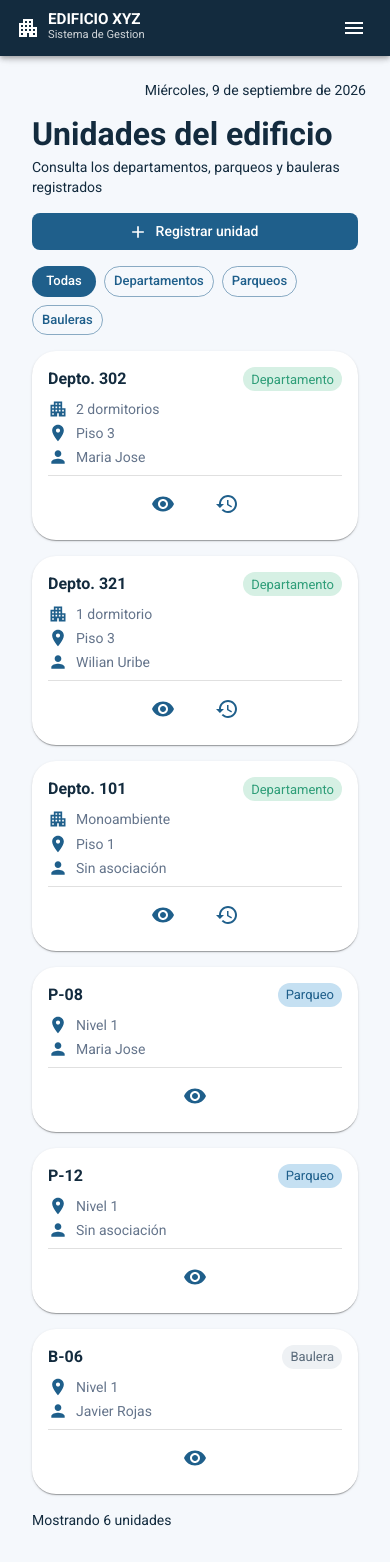
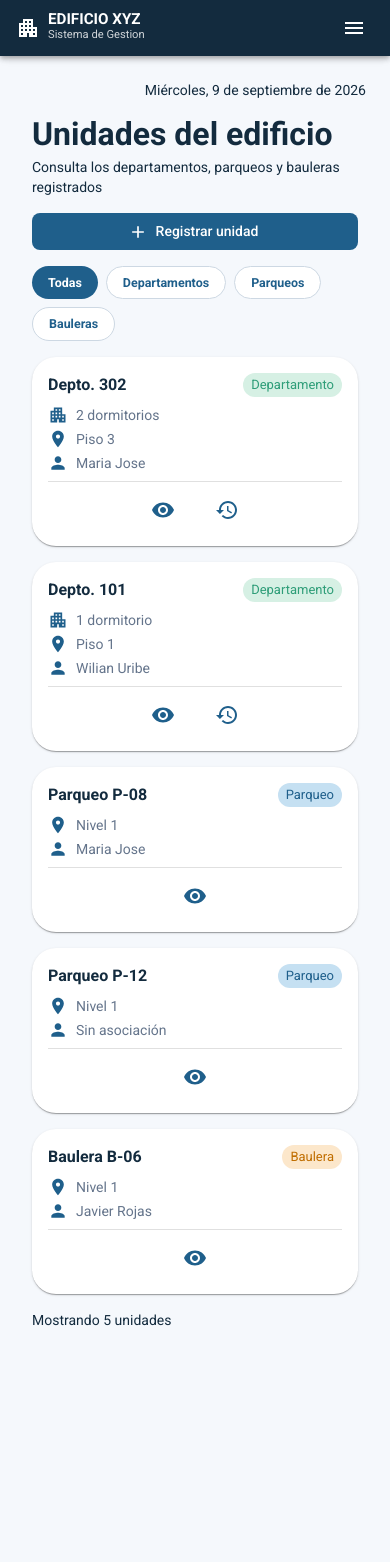
Before and after one commit to 201806081-design/Nexa-edificio-xyz, a React (Vite) app in the folder frontend/: page /unidades in a window 390 px wide. After the commit the page ends 1362 px from the top, so only its background shows below. Built offline with nearby package versions, Linux system fonts and the light colour scheme; sample sign-in values are in the browser's storage.

Commit message:
style(unidades): pestañas responsive (pills en movil, segmentado en escritorio)

```diff
--- a/frontend/src/constants/unidadesMock.js
+++ b/frontend/src/constants/unidadesMock.js
@@ -3,11 +3,10 @@
 // personaId referencia a un copropietario (o null si esta sin asociar).
 export const UNIDADES_MOCK = [
     { id: 1, tipo: 'Departamento', identificador: 'Depto. 302', piso: 3, tipoDepartamento: '2 dormitorios', personaId: 1 },
-    { id: 2, tipo: 'Departamento', identificador: 'Depto. 321', piso: 3, tipoDepartamento: '1 dormitorio', personaId: 2 },
-    { id: 3, tipo: 'Departamento', identificador: 'Depto. 101', piso: 1, tipoDepartamento: 'Monoambiente', personaId: null },
-    { id: 4, tipo: 'Parqueo', identificador: 'P-08', nivel: 'Nivel 1', techado: true, personaId: 1 },
-    { id: 5, tipo: 'Parqueo', identificador: 'P-12', nivel: 'Nivel 1', techado: false, personaId: null },
-    { id: 6, tipo: 'Baulera', identificador: 'B-06', nivel: 'Nivel 1', personaId: 3 },
+    { id: 2, tipo: 'Departamento', identificador: 'Depto. 101', piso: 1, tipoDepartamento: '1 dormitorio', personaId: 2 },
+    { id: 3, tipo: 'Parqueo', identificador: 'Parqueo P-08', nivel: 'Nivel 1', techado: true, personaId: 1 },
+    { id: 4, tipo: 'Parqueo', identificador: 'Parqueo P-12', nivel: 'Nivel 1', techado: false, personaId: null },
+    { id: 5, tipo: 'Baulera', identificador: 'Baulera B-06', nivel: 'Nivel 1', personaId: 3 },
 ];
 
 // Opciones para los selectores del formulario
@@ -22,10 +21,8 @@ export const OCUPANTES_MOCK = [
     { id: 1, unidadId: 1, personaId: 1, nombre: 'Maria Jose Quispe', tipo: 'Propietario', fechaInicio: '2025-01-15', fechaFin: null },
     { id: 2, unidadId: 1, personaId: null, nombre: 'Carlos Mendoza', tipo: 'Inquilino', fechaInicio: '2023-03-01', fechaFin: '2024-12-31' },
     { id: 3, unidadId: 1, personaId: null, nombre: 'Ana Rivera', tipo: 'Inquilino', fechaInicio: '2021-01-10', fechaFin: '2023-02-20' },
-    // Depto. 321 (id 2): actual + 1 anterior
+    // Depto. 101 (id 2): solo ocupante actual (sin anteriores)
     { id: 4, unidadId: 2, personaId: 2, nombre: 'Wilian Uribe', tipo: 'Inquilino', fechaInicio: '2024-06-01', fechaFin: null },
-    { id: 5, unidadId: 2, personaId: null, nombre: 'Roberto Salazar', tipo: 'Propietario', fechaInicio: '2019-06-01', fechaFin: '2020-12-31' },
-    // Depto. 101 (id 3): sin ocupantes -> caso vacio
 ];
 
 // --- Helpers ---
--- a/frontend/src/pages/Unidades/Unidades.jsx
+++ b/frontend/src/pages/Unidades/Unidades.jsx
@@ -21,7 +21,7 @@ const PESTANA_A_TIPO = { Departamentos: 'Departamento', Parqueos: 'Parqueo', Bau
 function chipSx(tipo) {
     if (tipo === 'Departamento') return { bgcolor: '#D6F0E4', color: '#2E9D78' };
     if (tipo === 'Parqueo') return { bgcolor: '#C5E0F2', color: '#1F5F8B' };
-    return { bgcolor: '#EEF1F4', color: '#5A6B7B' }; // Baulera
+    return { bgcolor: '#FCE7CB', color: '#C06E00' }; // Baulera (naranja)
 }
 
 const tipoDepto = (u) => (u.tipo === 'Departamento' ? u.tipoDepartamento : 'No aplica');
@@ -68,19 +68,32 @@ export default function Unidades() {
 
             {mensaje && <Alert severity="success" sx={{ mb: 2 }}>{mensaje}</Alert>}
 
-            {/* Pestañas de filtro por tipo */}
-            <Box sx={{ display: 'flex', gap: 1, flexWrap: 'wrap', mb: 2 }}>
-                {PESTANAS.map((p) => (
+            {/* Pestañas de filtro por tipo: pills en movil, segmentado a lo ancho en escritorio */}
+            <Box sx={{ display: 'flex', gap: 1, flexWrap: { xs: 'wrap', md: 'nowrap' }, mb: 2 }}>
+                {PESTANAS.map((p) => {
+                    const activa = pestana === p;
+                    return (
                         <Button
                             key={p}
                             onClick={() => setPestana(p)}
-                        variant={pestana === p ? 'contained' : 'outlined'}
-                        size="small"
-                        sx={{ borderRadius: 999, textTransform: 'none' }}
+                            disableElevation
+                            variant={activa ? 'contained' : 'outlined'}
+                            sx={{
+                                flex: { xs: '0 0 auto', md: 1 },
+                                minWidth: 0,
+                                py: { xs: 0.6, md: 1.1 },
+                                px: { xs: 2, md: 0.5 },
+                                borderRadius: { xs: 999, md: 2 },
+                                textTransform: 'none',
+                                fontWeight: 600,
+                                fontSize: { xs: '0.78rem', md: '0.85rem' },
+                                ...(activa ? {} : { bgcolor: '#fff', color: '#1F5F8B', borderColor: '#cdd8e3' }),
+                            }}
                         >
                             {p}
                         </Button>
-                ))}
+                    );
+                })}
             </Box>
 
             {/* VISTA ESCRITORIO: tabla */}
```
Lines whose indentation alone changed are shown as unchanged.
